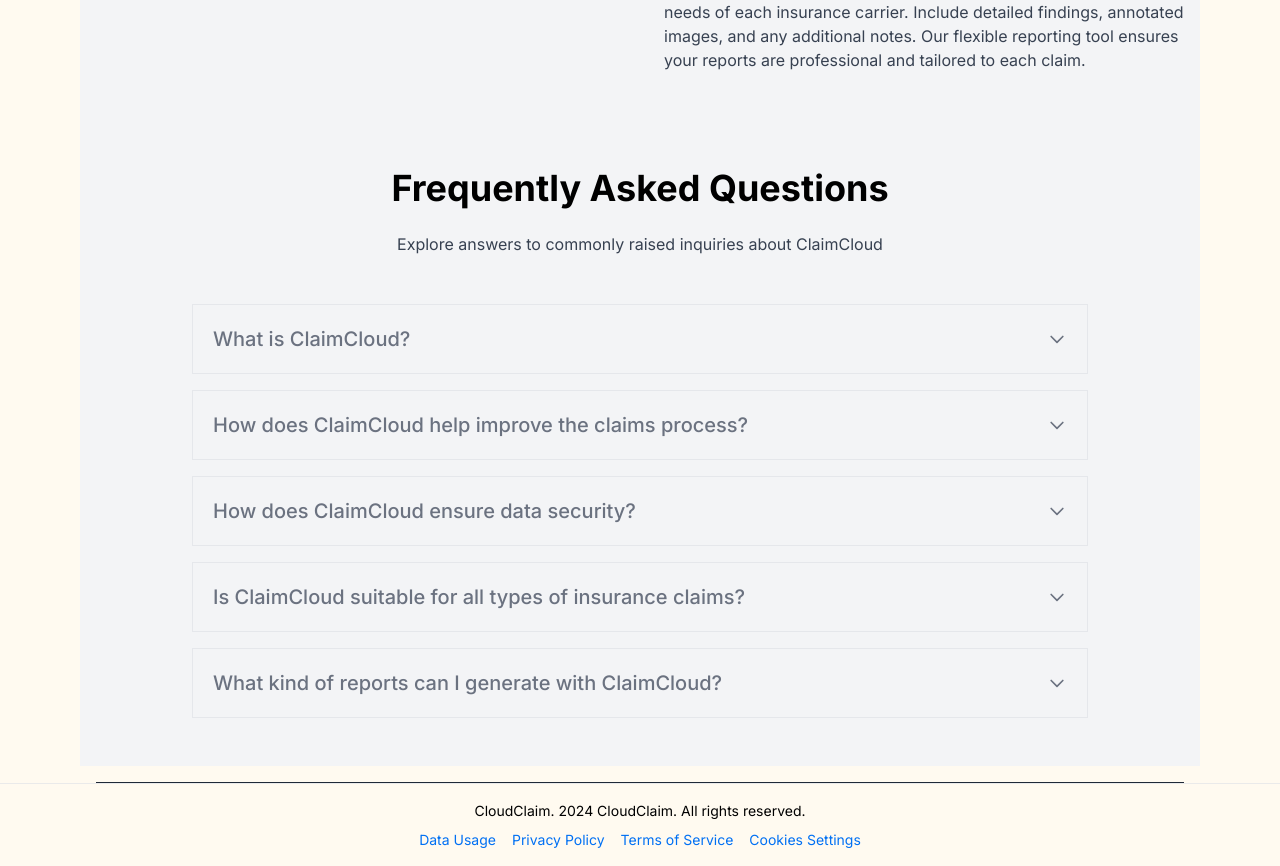
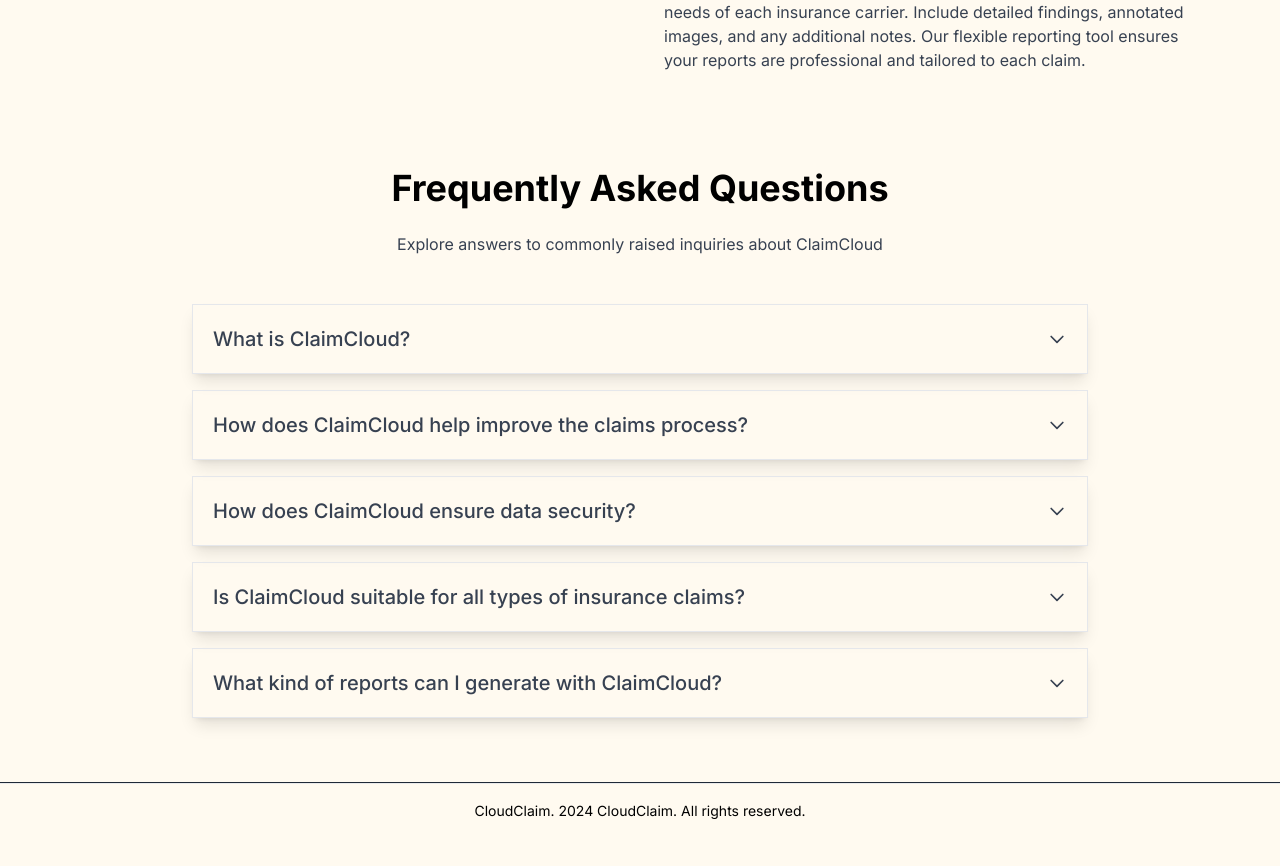
Before and after one commit to Shivam12112/AdjusterPlatform, a Next.js app: page / in a window 1280 px wide. Shown: the part 1966-2832 px from the top of the page. After the commit the page ends 2803 px from the top, so only its background shows below. Built offline with nearby package versions, Linux system fonts and the light colour scheme.

Commit message:
FAQs color correction

```diff
--- a/src/components/FAQs.js
+++ b/src/components/FAQs.js
@@ -47,13 +47,13 @@ const FAQs = () => {
     return (
       <div
         key={index}
-        className="border-b border-gray-200 dark:border-gray-700"
+        className="border-b border-gray-200 dark:border-gray-700 shadow-lg hover:shadow-xl"
       >
         <h2 className="text-xl">
           <button
             type="button"
             onClick={() => onTitleClick(index)}
-            className="flex items-center justify-between w-full p-5 font-medium text-left text-gray-500 border border-b-0 border-gray-200 dark:border-gray-700 dark:text-gray-400 hover:bg-gray-100 dark:hover:bg-gray-800 focus:outline-none focus:ring-4 focus:ring-gray-200 dark:focus:ring-gray-800"
+            className="flex items-center justify-between w-full p-5 font-medium text-left text-gray-700 border border-b-0 border-gray-200 dark:border-gray-700 dark:text-gray-400  dark:hover:bg-gray-800 focus:outline-none focus:ring-4 focus:ring-gray-200 dark:focus:ring-gray-800"
           >
             <span>{item.title}</span>
             <svg
@@ -84,10 +84,10 @@ const FAQs = () => {
   });
 
   return (
-    <section className="py-12 bg-gray-100 dark:bg-gray-900" id="faqs">
+    <section className="py-12 dark:bg-gray-900" id="faqs">
       <div className="max-w-4xl mx-auto">
         <div className="text-center mb-12">
-          <div className="text-4xl font-bold text-center mb-6">
+          <div className="text-4xl font-bold text-center  mb-6">
             <h1>Frequently Asked Questions</h1>
           </div>
 
--- a/src/components/Footer.js
+++ b/src/components/Footer.js
@@ -6,21 +6,20 @@ const Footer = () => {
       <div
         className="relative pt-4"
         style={{
-          paddingRight: "6rem",
-          paddingLeft: "6rem",
-
+          // paddingRight: "6rem",
+          // paddingLeft: "6rem",
         }}
       >
         <div className="w-full border-b border-gray-800"></div>
       </div>
       <footer className={styles.footer}>
         <p>CloudClaim. 2024 CloudClaim. All rights reserved.</p>
-        <nav className={styles.nav}>
+        {/* <nav className={styles.nav}>
           <a href="/data-usage">Data Usage</a>
           <a href="/privacy-policy">Privacy Policy</a>
           <a href="/terms-of-service">Terms of Service</a>
           <a href="/cookies-settings">Cookies Settings</a>
-        </nav>
+        </nav> */}
       </footer>
     </>
   );
--- a/src/components/HowItWorks.js
+++ b/src/components/HowItWorks.js
@@ -4,7 +4,7 @@ import { appName } from "@/lib/variables";
 
 const HowItWorks = () => {
   return (
-    <section className="py-12 bg-gray-100" id="how-it-works">
+    <section className="py-12" id="how-it-works">
       <h1 className="text-4xl font-bold text-center mb-6">How it works</h1>
       <p className="text-center text-gray-700 mb-12 max-w-2xl mx-auto">
         Effortless Claims Processing in Just a Few Steps.
```
